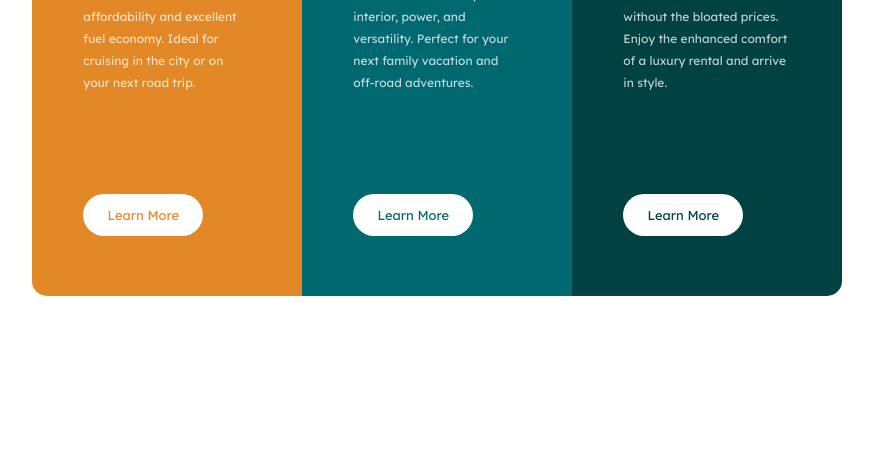
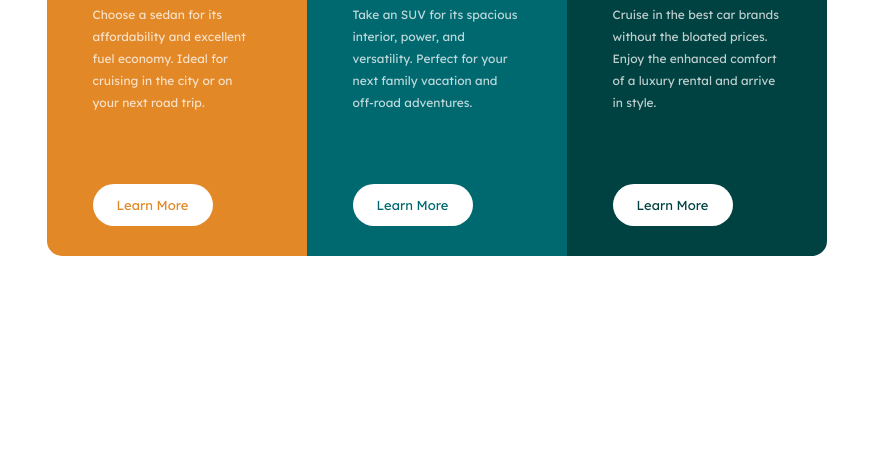
Before and after one commit to wojocode/car-card, a plain HTML site: page index.html in a window 1280 px wide. Shown: the part 345-800 px from the top of the page, without its empty margins (203-1076 px from the left). Drawn offline with Linux system fonts and the light colour scheme.

Commit message:
final version

```diff
--- a/style.css
+++ b/style.css
@@ -12,11 +12,9 @@
     padding: 0;
 }
 .wrapper{
-    width:62%;
-    margin:0 auto;
+    width:65%;
+    margin:30px auto;
     height:100%;
-    display:flex;
-    flex-direction: column;
 }
 body{
     font-family: 'Lexend Deca', sans-serif;
@@ -27,12 +25,13 @@ body{
     height:100vh;
 }
 .card{
-    max-width:270px;
+    max-width:260px;
 }
 h1{
     color:var(--transparent_white);
     font-family: 'Big Shoulders Display', cursive;
     text-transform: uppercase;
+    font-size:30px;
 }
 .card:nth-child(1){
     background-color: var(--bright_orange);
@@ -47,30 +46,30 @@ h1{
     border-top-right-radius: 15px;
     border-bottom-right-radius: 15px;
 }
-.wrapper{
-    padding:30px 0;
+.card .wrapper > * {
+   margin-bottom:20px;
 }
-.wrapper  > * {
-    margin-bottom:30px;
-}
- .wrapper p{
+ .card .wrapper p{
     height:180px;
     line-height:22px;
     font-size:12px;
     color:var(--transparent_white);
+    margin-bottom:0;
 }
-a{  padding:12px 0;
+.card .wrapper a{
+    display:block;
+    padding:12px 22px;
     background-color: white;
     text-align: center;
-    max-width:120px;
-    min-width:80px;
+    width:120px;
     text-decoration: none;
     font-size: 13px;
     border-radius: 25px;
     border:1px solid transparent;
     transition: all 0.2s ease-in;
+    margin-bottom:0;
 }
-a:hover{
+.card .wrapper a:hover{
     color:var(--transparent_white);
     background-color: transparent;
     border:1px solid white;
@@ -90,7 +89,7 @@ a:hover{
         width:80%;
     }
 }
-@media screen and (max-width:375px) {
+@media screen and (max-width:410px) {
     body{
         flex-direction: column;
         height:auto;
@@ -99,19 +98,20 @@ a:hover{
     .wrapper{
         width:80%;
     }
-    .wrapper p{
+    .card .wrapper p{
         height:auto;
+        margin-bottom:20px;
     }
     .card {
         border-radius:none;
     }
     .card:nth-child(1){
-        border-radius:15px 15px 0 0;
+        border-radius:10px 10px 0 0;
     }
     .card:nth-child(2){
         border-radius:none;
     }
     .card:nth-child(3){
-        border-radius:0 0 15px 15px;
+        border-radius:0 0 10px 10px;
     }
 }
```
